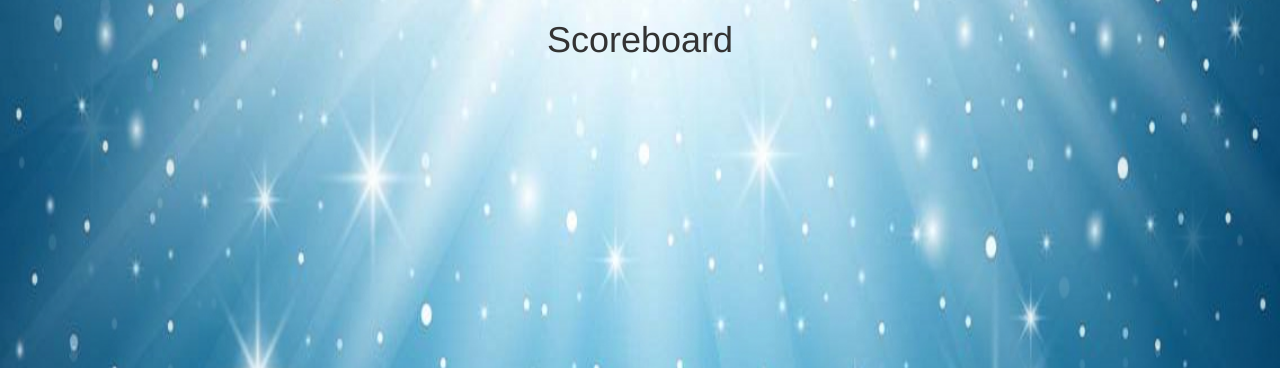
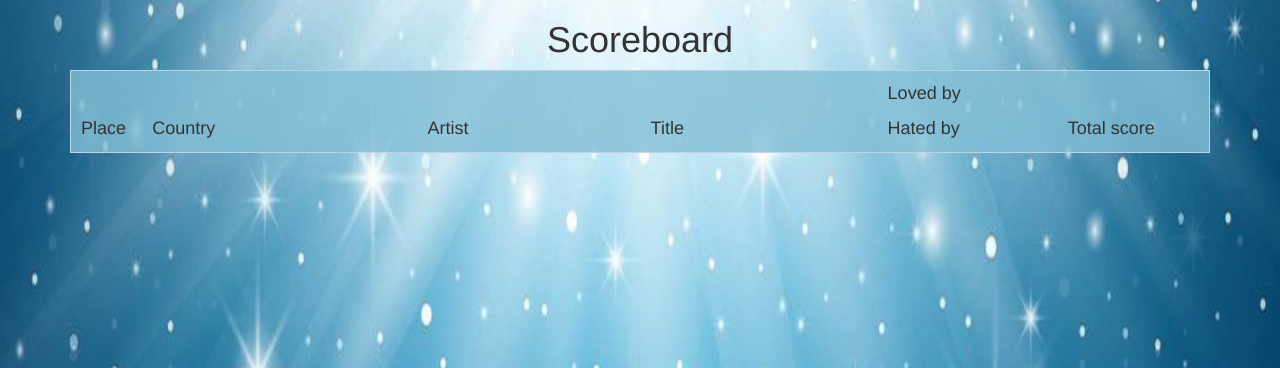
Before and after one commit to helemork/EurovisionParty, a Django app: page /scoreboard/ in a window 1280 px wide. Shown: the part 52-420 px from the top of the page. Run offline with Django 3.2, Linux system fonts and the light colour scheme; the visitor is signed in with stand-in values (Sample User, id 1); data that the repository does not hold is empty; some libraries are stand-ins or nearby versions.

Commit message:
Added lover and hater to scoreboard

```diff
--- a/website/static/css/style.css
+++ b/website/static/css/style.css
@@ -78,17 +78,21 @@ body {
 LIST PRESENTATION
 **************************************/
 
-.order, .country, .artist, .title, .intro, .info,.score{
+.order, .country, .artist, .title, .intro, .info,.score,.users,.lover,.hater{
   display:inline-block;
   padding:5px;
   margin:0px;
 }
 .intro{width:30%;}
-.info{width:60%;}
+.info{width:40%;}
+.user{width:20%;}
+
 .order{width:20%;}
 .country{width:68%;}
 .artist{width:49%;}
 .title{width:49%;}
+.lover{width:49%;}
+.hater{width:49%;}
 
 
 .listitem{
--- a/website/templates/scoreboard.html
+++ b/website/templates/scoreboard.html
@@ -1,5 +1,21 @@
 {% load static %}
 
+<div class="listitem">
+      <div class="intro">
+        <div class="order">Place</div>
+        <div class="country">Country</div>
+      </div>
+      <div class="info">
+        <div class="artist">Artist</div>
+        <div class="separator"> - </div>
+        <div class="title">Title</div>
+      </div>
+        <div class="users">
+            <div class="lover">Loved by</div>
+            <div class="hater">Hated by</div>
+        </div>
+      <div class="score">Total score</div>
+</div>
 {% for song in songs %}
 {% if song.has_votes %}
 <div class="listitem">
@@ -12,6 +28,10 @@
         <div class="separator"> - </div>
         <div class="title">{{song.title}}</div>
       </div>
+        <div class="users">
+            <div class="lover">{{ song.highest_name }} ({{ song.highest_score }})</div>
+            <div class="hater">{{ song.lowest_name }} ({{ song.lowest_score }})</div>
+        </div>
       <div class="score">{{song.score}}</div>
 </div>
 {% endif %}
--- a/website/views.py
+++ b/website/views.py
@@ -78,12 +78,26 @@ def scoreboard(request):
         # Get votes for this song
         votes = Vote.objects.filter(song=song)
         song.has_votes = False
+        total_score = 0
         if votes.count() > 0:
             song.has_votes = True
-        total_score = 0
-        for vote in votes:
-            total_score += vote.get_score()
+            highest_score = None
+            lowest_score = None
+            for vote in votes:
+                score = vote.get_score()
+                total_score += score
+                if highest_score is None or score > highest_score :
+                    highest_score = score
+                    highest_name = vote.user.username
+                if lowest_score is None or score < lowest_score :
+                    lowest_score = score
+                    lowest_name = vote.user.username
+
         song.score = total_score
+        song.lowest_score = lowest_score
+        song.highest_score = highest_score
+        song.lowest_name = lowest_name
+        song.highest_name = highest_name
 
     # Sort by score
     def song_to_key(song):
```
